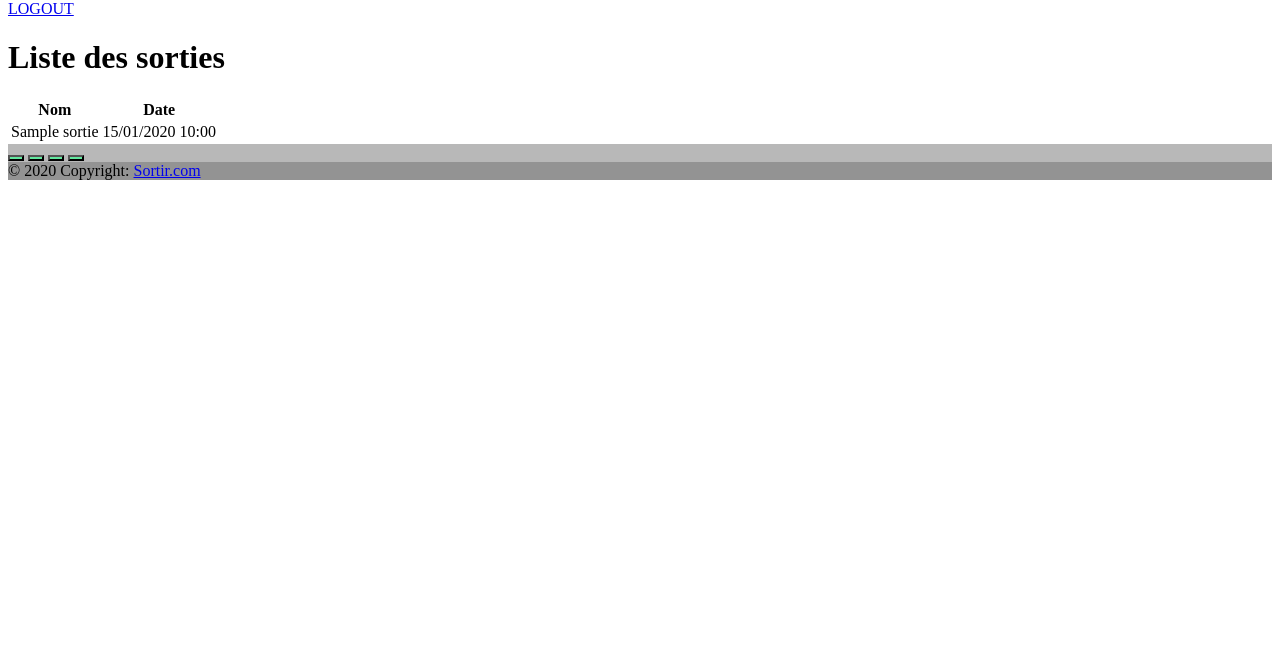
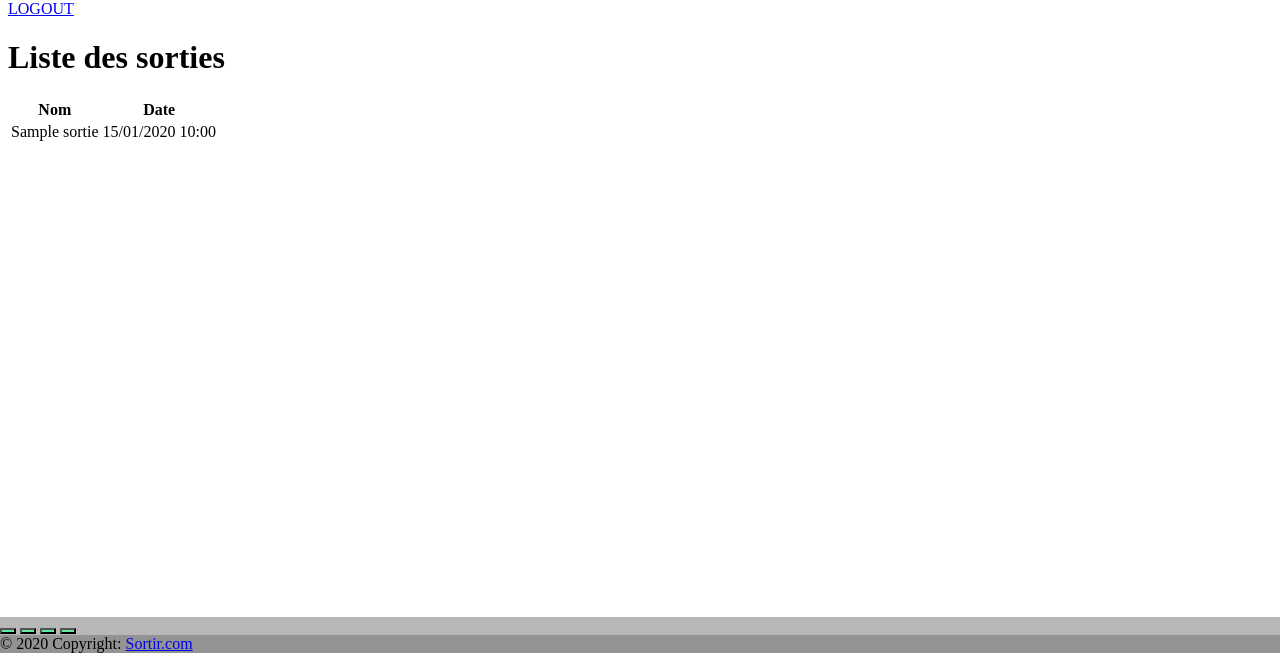
Before and after one commit to Jamakroz/Projet-Symfony, a Symfony app: template templates/home/index.html.twig in a window 1280 px wide. Shown: the part 147-800 px from the top of the page. Run offline with Twig, Linux system fonts and the light colour scheme; the template is opened without the code that fills it: most values are stand-ins (such as "Sample title", 1, 10 or a date in 2020); some libraries are stand-ins or nearby versions.

Commit message:
footer fixed

```diff
--- a/package.json
+++ b/package.json
@@ -19,5 +19,8 @@
         "dev": "encore dev",
         "watch": "encore dev --watch",
         "build": "encore production --progress"
+    },
+    "dependencies": {
+        "bootstrap-icons": "^1.11.1"
     }
 }
--- a/templates/footer.html.twig
+++ b/templates/footer.html.twig
@@ -1,3 +1,13 @@
+<style>
+    /* Style CSS pour le footer */
+    footer {
+        position: fixed;
+        bottom: 0;
+        left: 0;
+        right: 0;
+    }
+</style>
+
 <div class="container my-5">
 
     <footer class="text-center text-lg-start" style="background-color: #B8B8B8;">
@@ -12,7 +22,7 @@
                 <i class="fab fa-instagram"></i>
             </button>
             <button type="button" class="btn btn-primary btn-lg btn-floating mx-2" style="background-color: #63E8A0;">
-                <i class="fab fa-twitter"></i>
+                <i class="bi bi-twitter"></i>
             </button>
         </div>
 
```
Also changed, not shown: package-lock.json.
